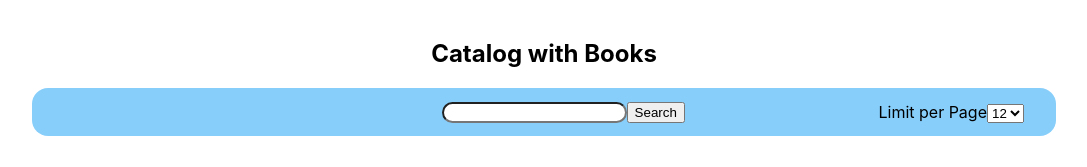
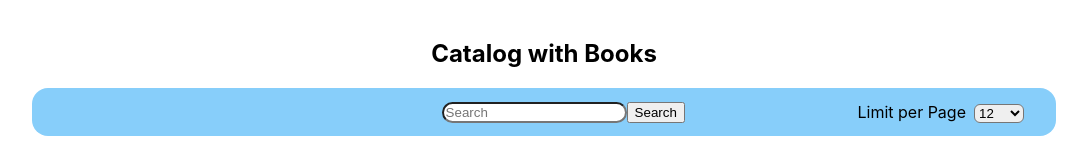
Before and after one commit to NikolaySlavov-96/Client-Book-Library, a React (Create React App) app: page / in a window 1280 px wide. Shown: the top 167 px of the page, without its empty margins (96-1183 px from the left). Built offline with nearby package versions, Linux system fonts and the light colour scheme; no server answers.

Commit message:
implemented functionality for limit per view in page

```diff
--- a/src/component/Book/Filter/Filter.js
+++ b/src/component/Book/Filter/Filter.js
@@ -1,20 +1,38 @@
+import { useBookContext } from '../../../contexts/BookContext';
+import { useForm } from '../../../hooks/useForm';
+
 import style from './Filter.module.css';
 
 
 export const Filter = () => {
+
+    const { onSubmitSeachWithInput, setLimit } = useBookContext();
+
+    const { values, changeHandler, onSubmit } = useForm({
+        search: '',
+    }, onSubmitSeachWithInput, {
+        search: ''
+    });
+
+    const limit = (value) => {
+        setLimit(value)
+    }
+
     return (
         <div className={style['filter__container']}>
             <div className={style['container__search']}>
-                <input type="text" />
-                <button>Search</button>
+                <form onSubmit={onSubmit}>
+                    <input type="text" name='search' id='search' placeholder='Search' value={values.search} onChange={changeHandler} />
+                    <button>Search</button>
+                </form>
             </div>
             <div className={style['container__limit']}>
                 <label htmlFor="limit">Limit per Page</label>
                 <select name="limit" id="limit">
-                    <option>12</option>
-                    <option>24</option>
-                    <option>36</option>
-                    <option>72</option>
+                    <option onClick={() => limit(12)}>12</option>
+                    <option onClick={() => limit(24)}>24</option>
+                    <option onClick={() => limit(36)}>36</option>
+                    <option onClick={() => limit(72)}>72</option>
                 </select>
             </div>
         </div>
--- a/src/component/Book/Filter/Filter.module.css
+++ b/src/component/Book/Filter/Filter.module.css
@@ -20,3 +20,14 @@
 .container__limit {
     margin: 0 2rem 0 1rem;
 }
+
+.container__limit label {
+    margin-right: 0.5rem;
+    position: relative;
+}
+
+.container__limit select {
+    width: 50px;
+    border-radius: 6px;
+    position: relative;
+}
--- a/src/contexts/BookContext.js
+++ b/src/contexts/BookContext.js
@@ -46,6 +46,11 @@ export const BookProvider = ({ children }) => {
         navigate('/product/catalog');
     }
 
+    const onSubmitSeachWithInput = async (input) => {
+        console.log(input)
+        //TO DO Implement Search
+    }
+
     const contextValue = {
         setLimit,
         limit,
@@ -56,6 +61,7 @@ export const BookProvider = ({ children }) => {
         onSubmitCreateProduct,
         onSubmitEditProduct,
         onSubmitDeleteProduct,
+        onSubmitSeachWithInput,
     }
 
     return (
```
